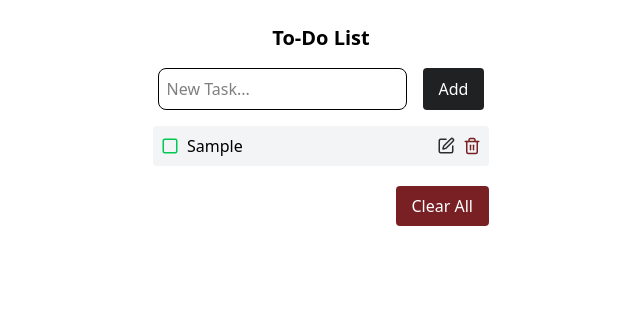
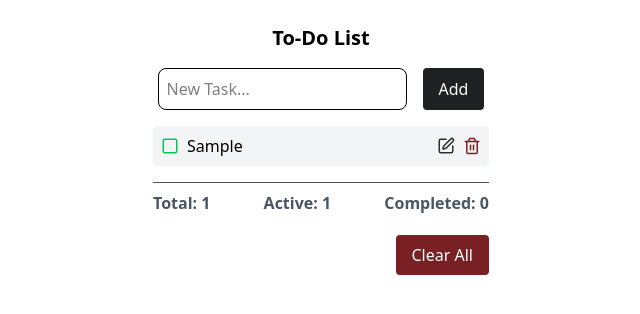
Before and after one commit to STzelas/todo-app, a React (Vite) app: page / in a window 1280 px wide. Both pictures are taken after typing "Sample" into the empty fields and a click on the button "Add". Shown: the top 314 px of the page, without its empty margins (319-959 px from the left). Built offline with nearby package versions, Linux system fonts and the light colour scheme.

Commit message:
feat: total, completed and active tasks added

```diff
--- a/src/components/Todo.tsx
+++ b/src/components/Todo.tsx
@@ -39,6 +39,9 @@ const todoReducer = (state: TodoProps[], action: Action): TodoProps[] => {
 
 const Todo = () => {
   const [todos, dispatch] = useReducer(todoReducer, getInitialTodos());  // εδώ βάζουμε optionally μια function που κανει κάτι που θέλουμε εμείς
+  const totalTasks: number = todos.length
+  const completedTasks: number = todos.filter(todo => todo.completed === true).length
+  const activeTasks = totalTasks - completedTasks;
 
   const handleClearAll = () => {
     dispatch({type: "CLEAR_ALL"});
@@ -57,12 +60,18 @@ const Todo = () => {
 
         { todos.length > 0 ? (
           <>
+            <div className={"flex justify-between border-t pt-2 mt-4 font-semibold text-gray-600"}>
+              <span>Total: {totalTasks}</span>
+              <span>Active: {activeTasks}</span>
+              <span>Completed: {completedTasks}</span>
+            </div>
             <div className="text-end mt-4">
               <button
                 className={"py-2 px-4 bg-cf-dark-red text-white rounded mt-1"}
                 onClick={handleClearAll}>
                 Clear All
               </button>
+              <p className="text-center text-xl font-semibold">{(totalTasks - completedTasks) > 0}</p>
             </div>
           </> ) : null }
           </div>
```
